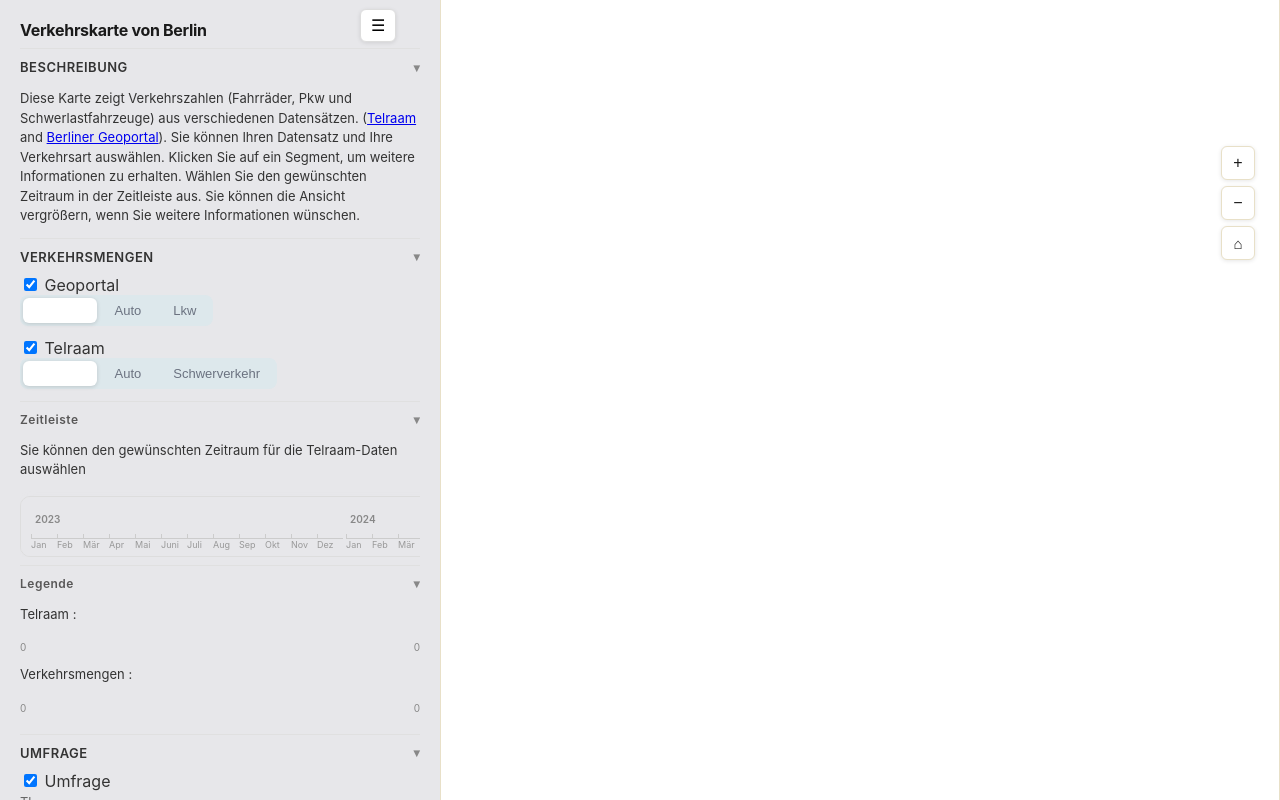
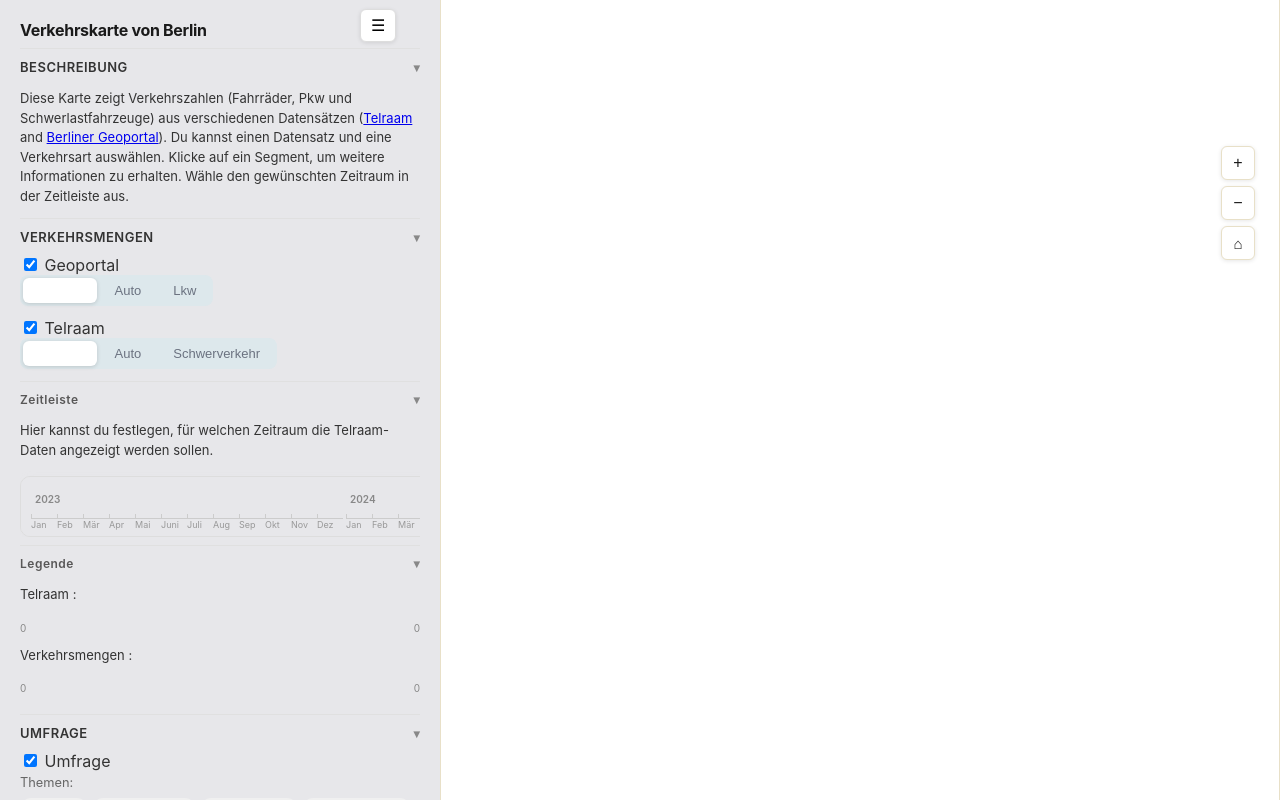
Before and after one commit to oulise19/map_transport_berlin, a plain HTML site: page index.html in a window 1280 px wide. Drawn offline with nearby package versions, Linux system fonts and the light colour scheme; a script that the page names is missing.

Commit message:
Update index.html
changes in written text only

```diff
--- a/index.html
+++ b/index.html
@@ -27,13 +27,10 @@ Uses main.js to function (main.js calls all the other js except language that is
   <div class="accordion">
     <div class="accordion-header">Beschreibung<span class="accordion-arrow">▾</span></div>
       <div class="accordion-body">
-        <p>Diese Karte zeigt Verkehrszahlen (Fahrräder, Pkw und Schwerlastfahrzeuge) aus verschiedenen Datensätzen.
+        <p>Diese Karte zeigt Verkehrszahlen (Fahrräder, Pkw und Schwerlastfahrzeuge) aus verschiedenen Datensätzen
         (<a href="https://telraam.net/#11/52.5164/13.4293" target="_blank">Telraam</a> and
         <a href="https://gdi.berlin.de/viewer/main/#" target="_blank">Berliner Geoportal</a>).
-        Sie können Ihren Datensatz und Ihre Verkehrsart auswählen.
-        Klicken Sie auf ein Segment, um weitere Informationen zu erhalten.
-        Wählen Sie den gewünschten Zeitraum in der Zeitleiste aus.
-        Sie können die Ansicht vergrößern, wenn Sie weitere Informationen wünschen.</p>
+        Du kannst einen Datensatz und eine Verkehrsart auswählen. Klicke auf ein Segment, um weitere Informationen zu erhalten. Wähle den gewünschten Zeitraum in der Zeitleiste aus.</p>
         </div>
       </div>
     <div>
@@ -67,7 +64,7 @@ Uses main.js to function (main.js calls all the other js except language that is
     <div class="accordion">
     <div class="accordion-header-2">Zeitleiste<span class="accordion-arrow">▾</span></div>
     <div class="accordion-body">
-      <p>Sie können den gewünschten Zeitraum für die Telraam-Daten auswählen</p>
+      <p>Hier kannst du festlegen, für welchen Zeitraum die Telraam-Daten angezeigt werden sollen.</p>
       <div id="timeline-container">
       <div id="timeline-scroll">
 
```
